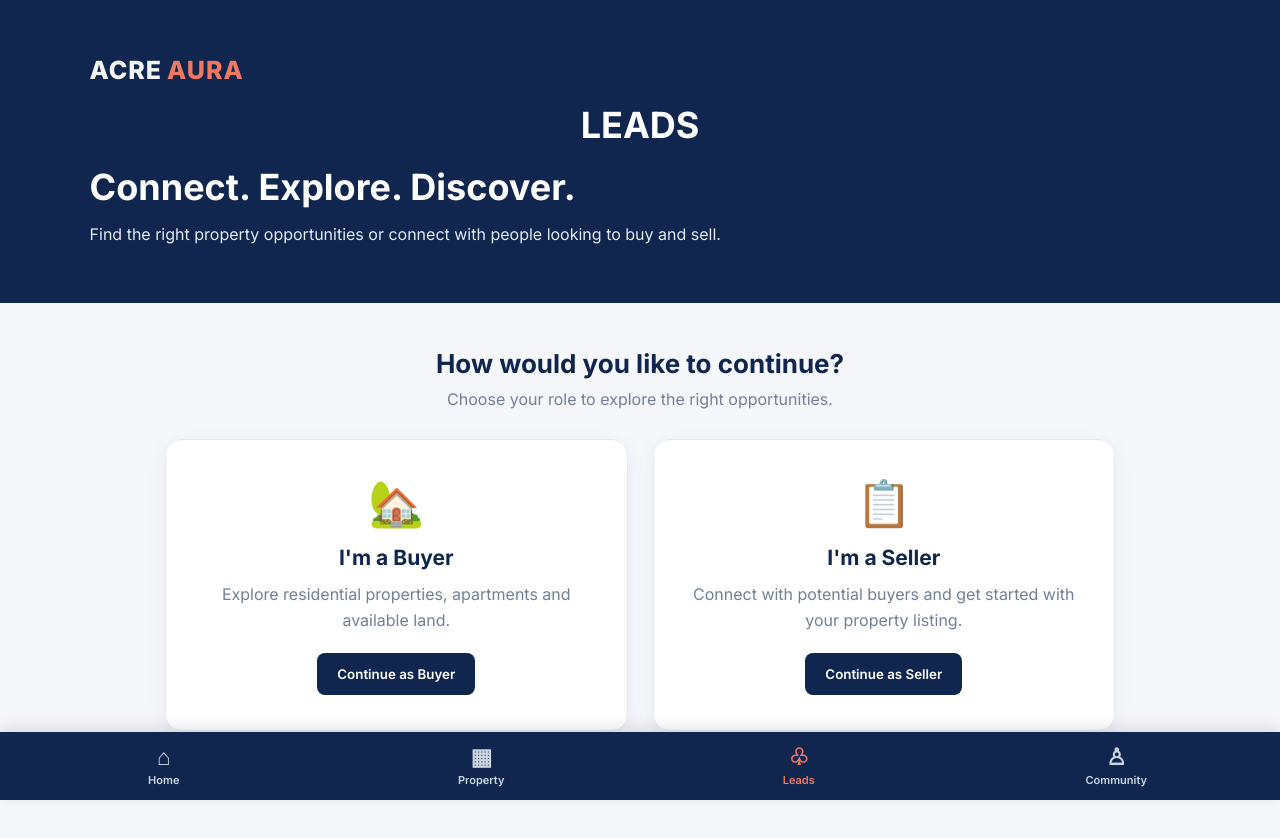
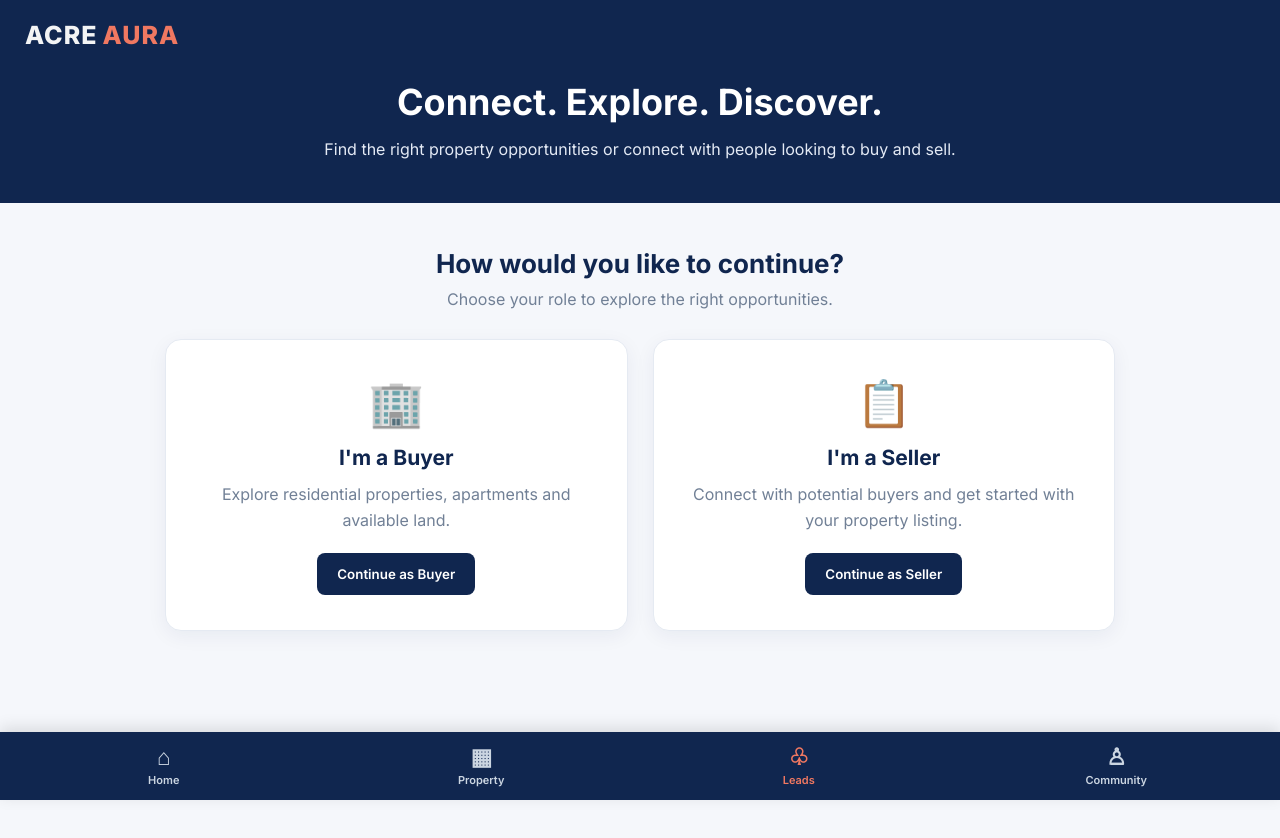
Before and after one commit to Sparsha651/TechSprint, a Next.js app: page /leads in a window 1280 px wide. Shown: the top 838 px of the page. After the commit the page ends 800 px from the top, so only its background shows below. Built offline with nearby package versions, Linux system fonts and the light colour scheme.

Commit message:
Done some modification in leads and community page so that logo and header section should be similar

```diff
--- a/src/app/leads/leads.css
+++ b/src/app/leads/leads.css
@@ -8,10 +8,13 @@
 /* Leads Header */
 
 .leads-header {
+  width: 100%;
+  box-sizing: border-box;
   background: #10264f;
-  padding: 55px 7%;
   color: #ffffff;
+  padding: 30px 35px 40px;
 }
+
 
 .leads-label {
   color: #f07861;
@@ -23,14 +26,18 @@
 .leads-header h1 {
   font-size: 36px;
   margin: 18px 0 12px;
+  margin-top: 50px;
   font-weight: 700;
+  text-align: center;
 }
 
 .leads-header p {
   color: #e4eaf5;
   font-size: 16px;
   line-height: 1.7;
-  max-width: 650px;
+  margin-left:auto;
+  margin-right: auto;
+  text-align: center;
 }
 
 /* Buyer and Seller Selection */
@@ -118,3 +125,13 @@
     font-size: 22px;
   }
 }
+.leads-header {
+  position: relative;
+}
+.leads-header .acre-aura-logo {
+  position: absolute;
+  top: 20px;
+  left: 25px;
+  right: auto;
+  transform: none;
+}
--- a/src/app/page.js
+++ b/src/app/page.js
@@ -3,15 +3,18 @@
 import { useRouter } from "next/navigation";
 import AuthLayout from "../components/common/AuthLayout";
 import AuthButton from "../components/common/AuthButton";
+import Logo from "../components/common/Logo"
 import "./page.css";
 
 export default function EntryPage() {
     const router = useRouter();
 
     return (
+
         <AuthLayout>
+
             <section className="welcome-section">
-                <h1>Find Your Perfect Home</h1>
+                 <Logo/>
 
                 <p>
                     Discover properties, connect with people
--- a/src/components/home/home.css
+++ b/src/components/home/home.css
@@ -315,7 +315,7 @@
 
 .home-header {
   width: 100%;
-  background-color: #0b3d68;
+  background-color: #10264f;
   padding: 25px 25px 28px;
 }
 
--- a/src/components/leads/LeadRoleSelection.js
+++ b/src/components/leads/LeadRoleSelection.js
@@ -11,7 +11,6 @@ export default function LeadRoleSelection() {
       {/* Leads Header */}
       <section className="leads-header">
         <Logo/>
-        <h1 style={{ textAlign: "center" }}>LEADS</h1>
 
         <h1>Connect. Explore. Discover.</h1>
 
@@ -32,7 +31,7 @@ export default function LeadRoleSelection() {
 
           {/* Buyer Card */}
           <article className="lead-role-card">
-            <div className="role-icon">🏡</div>
+            <div className="role-icon">🏢</div>
 
             <h3>I'm a Buyer</h3>
 
```
Also changed, not shown: src/app/community/page.css (+12 -1 lines).
